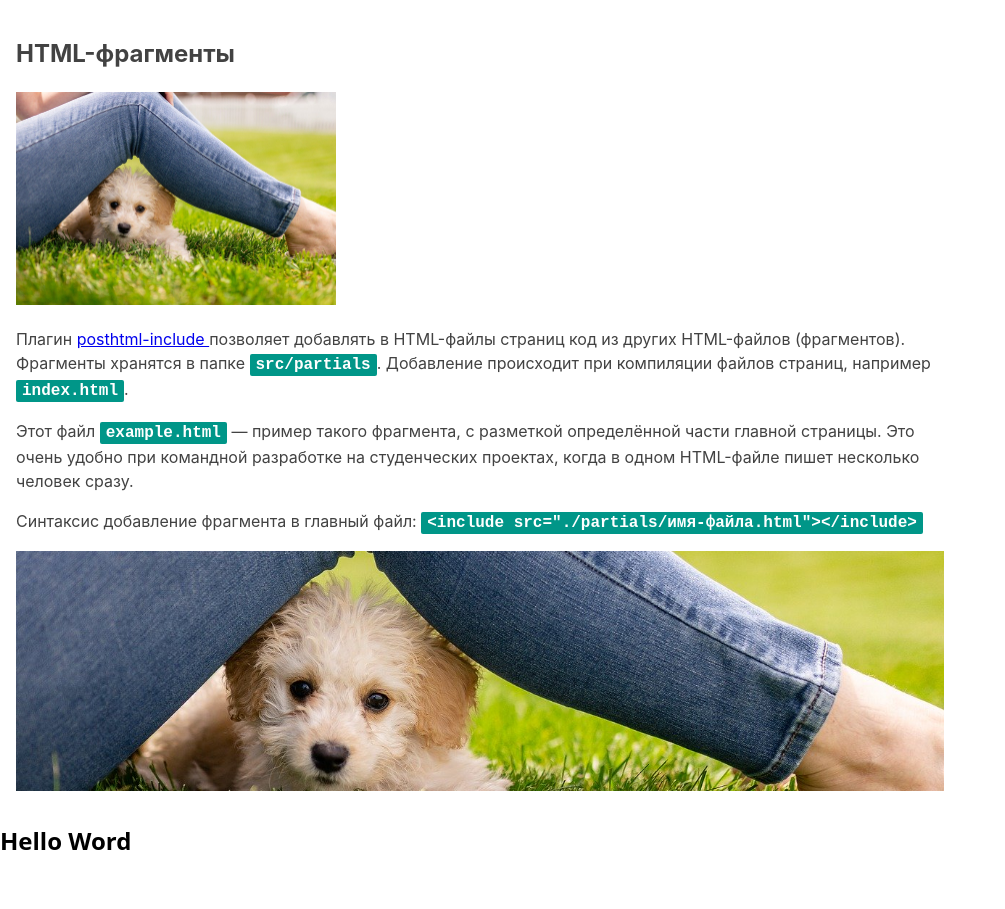
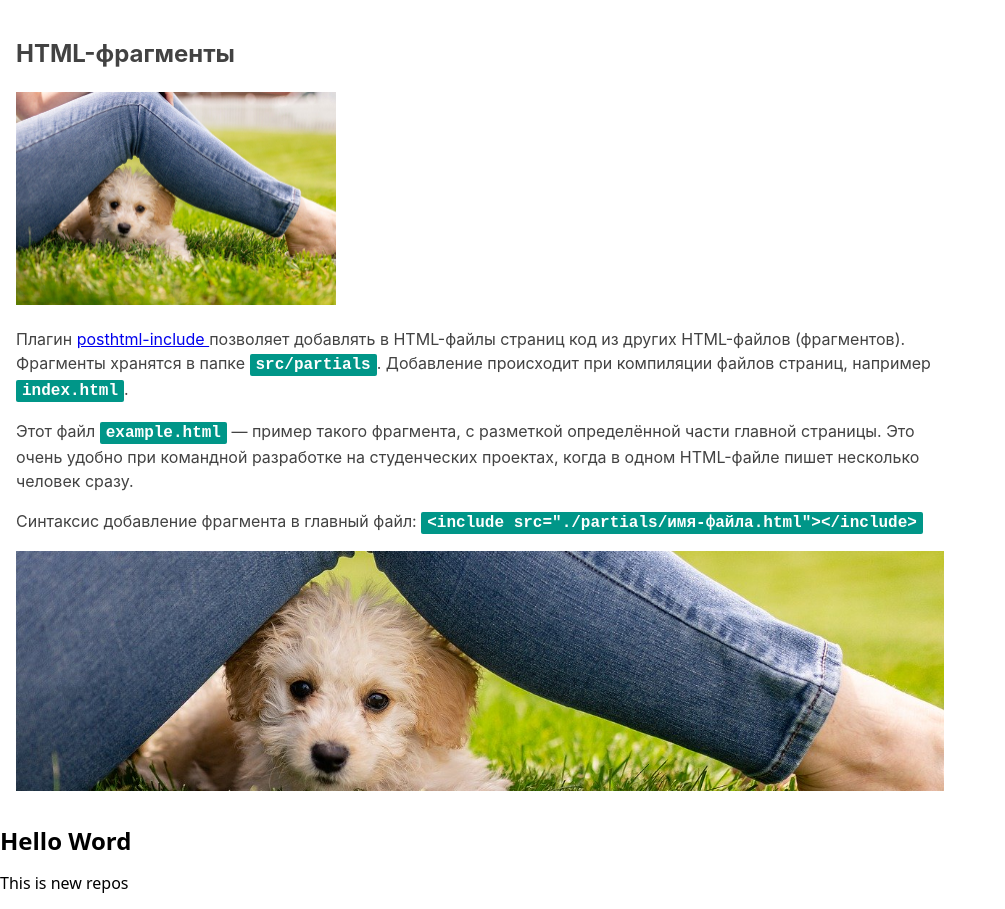
Before and after one commit to Lelikboss/goit-js-hw-12-countries, a website built with Parcel: page src/index.html in a window 1280 px wide. Shown: the whole page, without its empty margins (0-1005 px from the left). Before the commit the page ends 874 px from the top, so only its background shows below. Built offline with nearby package versions, Linux system fonts and the light colour scheme.

Commit message:
Update index.html

```diff
--- a/src/index.html
+++ b/src/index.html
@@ -15,6 +15,7 @@
     <!-- Так добавляются фрагменты в главные HTML-файлы страниц. -->
     <include src="./partials/example.html"></include>
     <h2>Hello Word</h2>
+    <p>This is new repos</p>
     <!-- Скрипт идёт последним в разметке. В нём уже подключен главный SASS-файл. -->
     <script src="./index.js"></script>
   </body>
```
